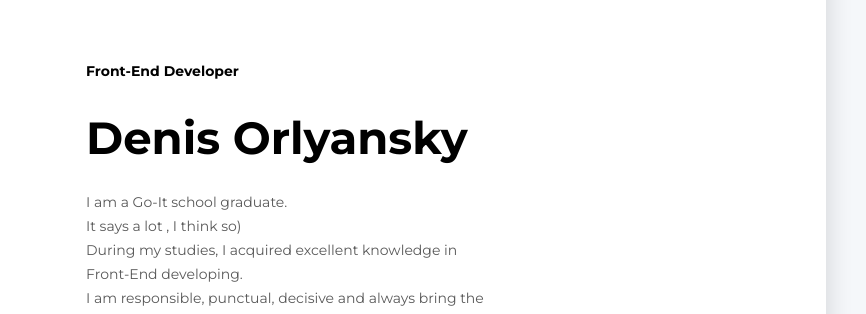
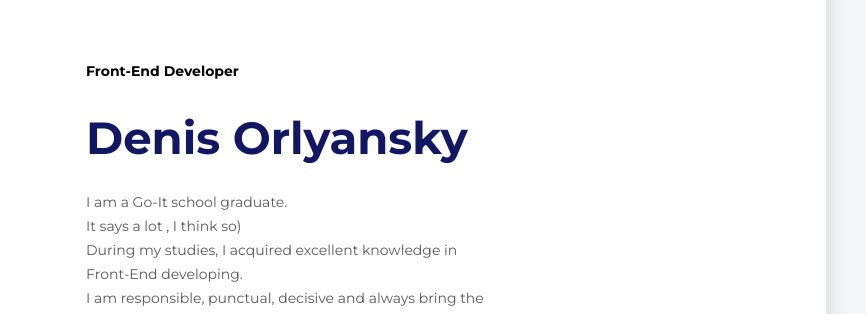
Before and after one commit to OrlyanSKY/-goit-marathon, a plain HTML site: page goit-marathon/index.html in a window 1280 px wide. Shown: the part 89-403 px from the top of the page, 414-1280 px from the left. Drawn offline with Linux system fonts and the light colour scheme.

Commit message:
Restyle title h1
Изменил цвет текста заголовка h1

```diff
--- a/goit-marathon/css/style.css
+++ b/goit-marathon/css/style.css
@@ -36,7 +36,7 @@ body {
     font-weight: bold;
     font-size: 45px;
     line-height: 55px;
-    color:black;
+    color:rgb(18, 23, 99);
     margin-bottom: 25px;
 }
 .about-me-description {
```
